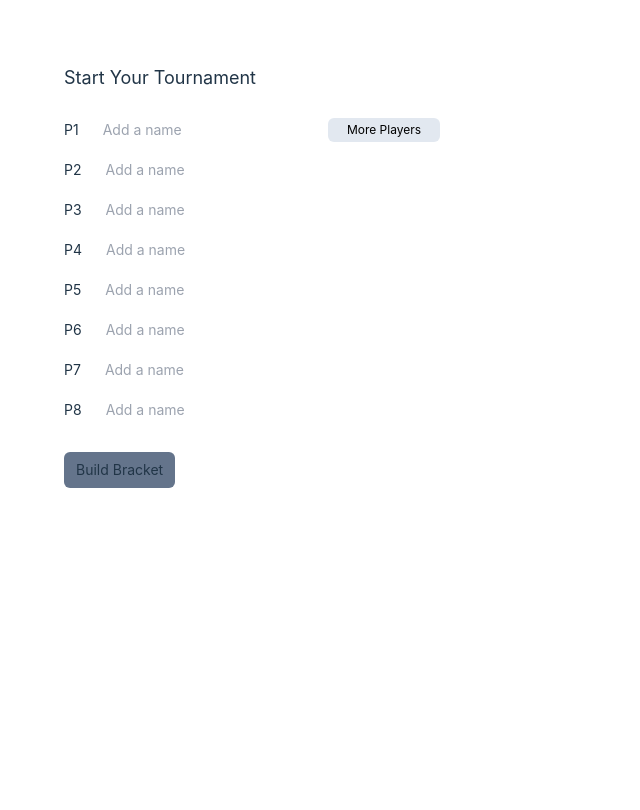
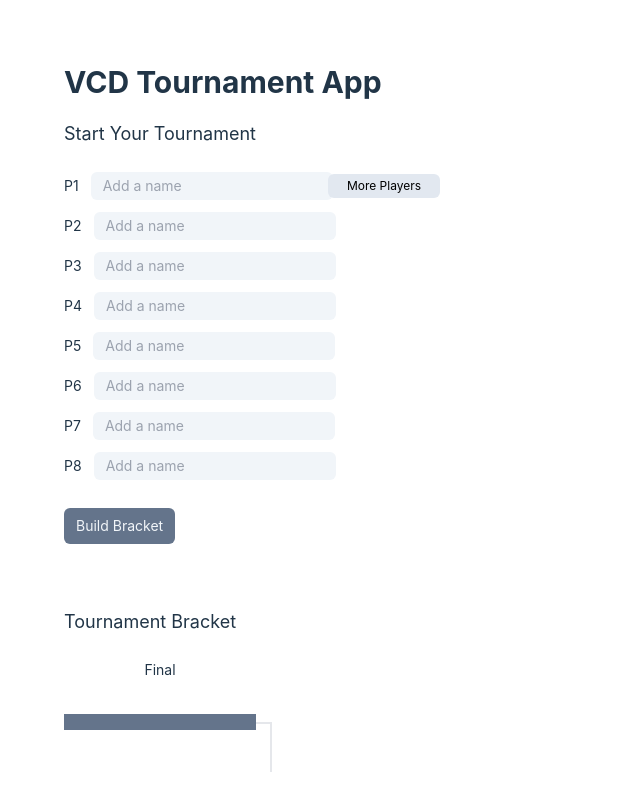
Before and after one commit to mattbanh/tournament-bracket, a React (Vite) app: page / in a window 1280 px wide. Shown: the top 810 px of the page, without its empty margins (0-640 px from the left). Built offline with nearby package versions, Linux system fonts and the light colour scheme; no server answers.

Commit message:
added axios get to call MongoDB data

```diff
--- a/package.json
+++ b/package.json
@@ -9,6 +9,7 @@
     "preview": "vite preview"
   },
   "dependencies": {
+    "axios": "^1.3.2",
     "react": "^18.2.0",
     "react-dom": "^18.2.0"
   },
--- a/src/App.jsx
+++ b/src/App.jsx
@@ -16,12 +16,12 @@ function ParticipantNames({ setShowBracket, setPlayers }) {
       inputs.push(
         <div className="mr-6" key={j}>
           {values.val.slice(values.val.length - 8).map((el, i) => (
-            <div key={(j + 1) * (i + 1)}>
+            <div key={j * 8 + i + 1}>
               <label className="mb-3 text-sm w-[240px] flex justify-between items-center">
                 P{j * 8 + i + 1}
                 <input
                   placeholder="Add a name"
-                  className="mx-3 rounded-md py-1 px-3 text-sm"
+                  className="mx-3 rounded-md py-1 px-3 text-sm bg-slate-100 text-black"
                   type="text"
                   name={`P${j * 8 + i + 1}`}
                   value={values.val[j * 8 + i] || ""}
@@ -48,6 +48,7 @@ function ParticipantNames({ setShowBracket, setPlayers }) {
 
   const showBracket = (e) => {
     e.preventDefault();
+    // console.log(values.val.filter(Boolean).length);
     setShowBracket(true);
     setPlayers(values.val);
   };
@@ -70,7 +71,7 @@ function ParticipantNames({ setShowBracket, setPlayers }) {
           </div>
         </div>
         <button
-          className="text-sm py-2 px-3 rounded-md bg-slate-500 hover:bg-slate-600 ease-in duration-150 border-0"
+          className="text-sm py-2 px-3 rounded-md text-slate-100 bg-slate-500 hover:bg-slate-600 ease-in duration-150 border-0"
           type="submit"
         >
           Build Bracket
@@ -83,13 +84,13 @@ function ParticipantNames({ setShowBracket, setPlayers }) {
 function App() {
   const [start, setShowBracket] = useState(false);
   const [players, setPlayers] = useState([]);
-  console.log(players);
 
   return (
     <main className="m-16">
       <section className="mx-auto max-w-7xl ">
         <section className="">
-          <h1 className="text-lg mb-6">Start Your Tournament</h1>
+          <h1 className="text-3xl mb-5 font-bold">VCD Tournament App</h1>
+          <h2 className="text-lg mb-6">Start Your Tournament</h2>
         </section>
         <ParticipantNames
           setShowBracket={setShowBracket}
@@ -102,27 +103,3 @@ function App() {
 }
 
 export default App;
-
-//  <div className="text-left">
-//    <form className="mb-16" onSubmit={startTournament}>
-//      <h2 className="text-md font-bold mb-2">Participants</h2>
-//      <div className="flex flex-col mb-2">
-//        {players.map((player) => (
-//          <label
-//            className="mb-3 text-sm w-[240px] flex justify-between items-center"
-//            key={player}
-//          >
-//            {player}
-//            <input
-//              className="mx-3 rounded-md py-1 px-3 text-sm"
-//              placeholder="Add a name"
-//              name={player}
-//              onChange={handleInputChange}
-//              value={values[player]}
-//            />
-//          </label>
-//        ))}
-//      </div>
-//      <button className="text-sm">Build Bracket</button>
-//    </form>
-//  </div>;
--- a/src/components/Bracket/Bracket.jsx
+++ b/src/components/Bracket/Bracket.jsx
@@ -1,14 +1,21 @@
-function Bracket({ players, start }) {
-  const getPlayerKeys = (players) => {
-    let playerKeys = [];
-    let allKeys = Object.keys(players);
-    for (let i = 0; i < allKeys.length; i++) {
-      if (players[allKeys[i]]) {
-        playerKeys.push(allKeys[i]);
-      }
-    }
-    return playerKeys;
-  };
+import axios from "axios";
+import { useState, useEffect } from "react";
+
+const backend_url = import.meta.env.VITE_BACKEND_URL;
+
+function Bracket() {
+  const [playerList, setPlayerList] = useState([]);
+
+  const start = true;
+
+  useEffect(() => {
+    axios
+      .get(backend_url)
+      .then((response) => {
+        setPlayerList(response.data);
+      })
+      .catch((error) => console.log(error));
+  }, []);
 
   // Creates a seeding map
   const createSeedIndArr = (rounds) => {
@@ -31,31 +38,30 @@ function Bracket({ players, start }) {
     return seedArr;
   };
 
-  const sortPlayerKeys = (playerKeys) => {
-    let playerNumber = playerKeys.length;
-    let rounds = Math.ceil(Math.log2(playerNumber));
-
-    let seedIndArr = createSeedIndArr(rounds);
-
-    let playerArr = [];
-    for (let i = 0; i < playerNumber; i++) {
-      playerArr.push(`P${i + 1}`);
-    }
-    let eightGroup = (rounds - 2) * 8;
-    while (playerArr.length < eightGroup) {
-      playerArr.push("BYE");
+  const sortPlayerKeys = (playersObj) => {
+    let players = [];
+    for (let i = 0; i < playersObj.length; i++) {
+      players.push(playersObj[i]["name"]);
     }
 
-    const sortPlayerArr = (playerArr, seedIndArr) => {
+    let filteredPlayers = players.filter((player) => player != "");
+    let rounds = Math.ceil(Math.log2(filteredPlayers.length));
+    let seedIndArr = createSeedIndArr(rounds);
+    let eightGroup = (rounds - 2) * 8;
+    while (filteredPlayers.length < eightGroup) {
+      filteredPlayers.push("BYE");
+    }
+
+    const sortPlayerArr = (filteredPlayers, seedIndArr) => {
       let sortedPlayerArr = [];
 
       for (let i = 0; i < seedIndArr.length; i++) {
-        sortedPlayerArr.push(playerArr[seedIndArr[i]]);
+        sortedPlayerArr.push(filteredPlayers[seedIndArr[i]]);
       }
       return sortedPlayerArr;
     };
 
-    let sortedPlayerArr = sortPlayerArr(playerArr, seedIndArr);
+    let sortedPlayerArr = sortPlayerArr(filteredPlayers, seedIndArr);
 
     return sortedPlayerArr;
   };
@@ -71,13 +77,13 @@ function Bracket({ players, start }) {
     "Best 256",
   ];
 
-  const createMatches = (sortedPlayerKeys, j, rounds) => {
+  const createMatches = (sortedPlayerKeys, j) => {
     if (j === 0) {
       return sortedPlayerKeys.map((key, i) => {
         if (i % 2 === 0) {
           return (
             <li
-              key={(key, i)}
+              key={j + 1 * i + i * j}
               className={
                 sortedPlayerKeys.length - 2 === i
                   ? "relative w-48"
@@ -87,16 +93,20 @@ function Bracket({ players, start }) {
               <div
                 className={
                   (i + 2) % 4 !== 0
-                    ? "p-2 bg-green-200 before:absolute before:border-t-2 before:w-full before:left-4 before:top-1/2 before:-z-10 after:absolute after:border-r-2 after:h-[50px] after:-right-4 after:top-1/2"
-                    : "p-2 bg-green-200 before:absolute before:border-t-2 before:w-full before:left-4 before:top-1/2 before:-z-10 after:absolute after:border-r-2 after:h-[50px] after:-right-4 after:bottom-1/2"
+                    ? "p-2 bg-slate-500 before:absolute before:border-t-2 before:w-full before:left-4 before:top-1/2 before:-z-10 after:absolute after:border-r-2 after:h-[50px] after:-right-4 after:top-1/2"
+                    : "p-2 bg-slate-500 before:absolute before:border-t-2 before:w-full before:left-4 before:top-1/2 before:-z-10 after:absolute after:border-r-2 after:h-[50px] after:-right-4 after:bottom-1/2"
                 }
               >
                 <div className="flex flex-col text-left">
-                  <span className="text-black text-xs">{players[key]}</span>
-                  <span className="text-black text-xs">
-                    {sortedPlayerKeys[i + 1] === "BYE"
-                      ? sortedPlayerKeys[i + 1]
-                      : players[sortedPlayerKeys[i + 1]]}
+                  <span className="text-slate-50 font-bold text-xs">{key}</span>
+                  <span
+                    className={
+                      sortedPlayerKeys[i + 1] === "BYE"
+                        ? "text-slate-300 text-xs italic"
+                        : "text-slate-50 font-bold text-xs"
+                    }
+                  >
+                    {sortedPlayerKeys[i + 1]}
                   </span>
                 </div>
               </div>
@@ -106,11 +116,11 @@ function Bracket({ players, start }) {
       });
     } else {
       let slots = sortedPlayerKeys.length / 2 / Math.pow(2, j);
-
       let matches = [];
       for (let n = 0; n < slots; n++) {
         matches.push(
           <li
+            key={n}
             className={
               n !== slots - 1
                 ? `relative ${
@@ -122,16 +132,16 @@ function Bracket({ players, start }) {
             <div
               className={
                 slots === 1
-                  ? "p-2  bg-green-200"
+                  ? "p-2  bg-slate-500"
                   : (n + 1) % 2 !== 0
-                  ? `p-2  bg-green-200 before:absolute before:border-t-2 before:w-full before:left-4 before:top-1/2 before:-z-10 after:absolute after:border-r-2 ${
+                  ? `p-2  bg-slate-500 before:absolute before:border-t-2 before:w-full before:left-4 before:top-1/2 before:-z-10 after:absolute after:border-r-2 ${
                       j === 1
                         ? "after:h-[100px]"
                         : j === 2
                         ? "after:h-[200px]"
                         : ""
                     } after:-right-4 after:top-1/2`
-                  : `p-2  bg-green-200 before:absolute before:border-t-2 before:w-full before:left-4 before:top-1/2 before:-z-10 after:absolute after:border-r-2 ${
+                  : `p-2  bg-slate-500 before:absolute before:border-t-2 before:w-full before:left-4 before:top-1/2 before:-z-10 after:absolute after:border-r-2 ${
                       j === 1
                         ? "after:h-[100px]"
                         : j === 2
@@ -141,8 +151,8 @@ function Bracket({ players, start }) {
               }
             >
               <div className="flex flex-col text-left">
-                <span className="text-black text-xs">test</span>
-                <span className="text-black text-xs">test</span>
+                <span className="text-black text-xs">-</span>
+                <span className="text-black text-xs">-</span>
               </div>
             </div>
           </li>
@@ -152,7 +162,7 @@ function Bracket({ players, start }) {
     }
   };
   const createRounds = (sortedPlayerKeys) => {
-    if (sortedPlayerKeys[0]) {
+    // if (sortedPlayerKeys[1]) {
     let rounds = Math.ceil(Math.log2(sortedPlayerKeys.length));
     let roundTitles = [];
     for (let j = 0; j < rounds; j++) {
@@ -160,7 +170,7 @@ function Bracket({ players, start }) {
     }
     return roundTitles.map((title, j) => {
       return (
-          <div className="text-center">
+        <div key={j} className="text-center">
           <h3 className="text-sm mb-4">{roundTitles[j]}</h3>
           <div className="flex flex-col justify-center h-full">
             <ul className="relative">
@@ -170,14 +180,14 @@ function Bracket({ players, start }) {
         </div>
       );
     });
-    } else {
-      return <span className="text-sm">Please add players</span>;
-    }
+    // } else {
+    //   return <span className="text-sm">Please add players</span>;
+    // }
   };
 
   const createBracket = (players) => {
-    const playerKeys = getPlayerKeys(players);
-    const sortedPlayerKeys = sortPlayerKeys(playerKeys);
+    // const playerKeys = getPlayerKeys(players);
+    const sortedPlayerKeys = sortPlayerKeys(players);
     const matches = createRounds(sortedPlayerKeys);
     return matches;
   };
@@ -185,7 +195,7 @@ function Bracket({ players, start }) {
     return (
       <section className="w-full">
         <h1 className="mb-6 text-lg">Tournament Bracket</h1>
-        <div className="flex w-full gap-8">{createBracket(players)}</div>
+        <div className="flex w-full gap-8">{createBracket(playerList)}</div>
       </section>
     );
   }
```
Also changed, not shown: 2 other files (tests, documents, lock files or other folders). Lines whose indentation alone changed are shown as unchanged.
